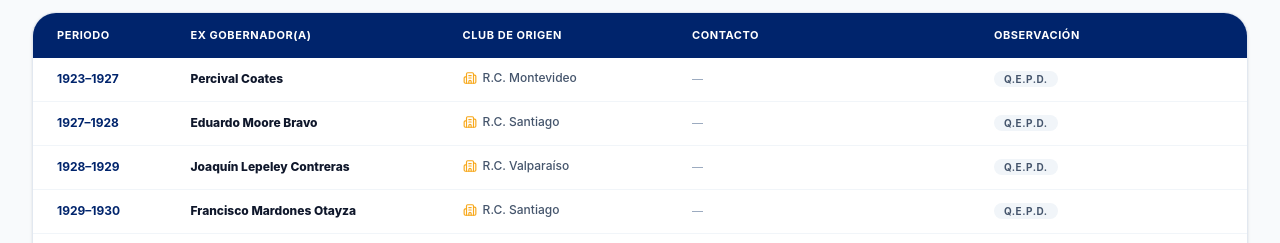
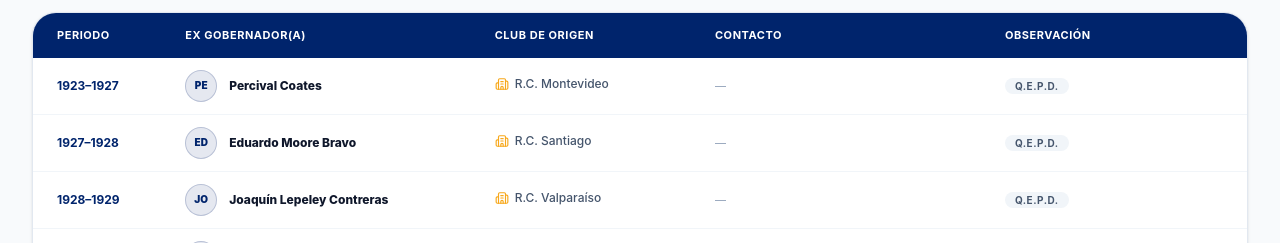
Before and after one commit to secretariadistrito4320-max/distrito-4320, a Next.js app: page /listado-egd-4320 in a window 1280 px wide. Shown: the part 557-800 px from the top of the page. Built offline with nearby package versions, Linux system fonts and the light colour scheme; no server answers.

Commit message:
Update page.tsx

```diff
--- a/app/listado-egd-4320/page.tsx
+++ b/app/listado-egd-4320/page.tsx
@@ -34,6 +34,7 @@ export default function ListadoEgdPage() {
             email: item.email || '',
             status: item.status || item.obs || '',
             obs: item.obs || item.status || '',
+            photoUrl: item.photoUrl || item.imageUrl || '',
           }));
           setEgdList(parsed);
         }
@@ -106,7 +107,7 @@ export default function ListadoEgdPage() {
           />
         </div>
 
-        {/* Tabla Dinámica */}
+        {/* Tabla Dinámica con Soporte de Avatar/Foto */}
         <div className="bg-white rounded-3xl border border-slate-200 shadow-sm overflow-hidden">
           <div className="overflow-x-auto">
             <table className="w-full text-left border-collapse">
@@ -128,7 +129,20 @@ export default function ListadoEgdPage() {
                         {item.period}
                       </td>
                       <td className="py-3 px-4 sm:px-6 font-extrabold text-slate-900">
-                        {item.name}
+                        <div className="flex items-center gap-3">
+                          {item.photoUrl ? (
+                            <img
+                              src={item.photoUrl}
+                              alt={item.name}
+                              className="w-8 h-8 rounded-full object-cover border border-slate-200 shadow-sm shrink-0"
+                            />
+                          ) : (
+                            <div className="w-8 h-8 rounded-full bg-[#00246C]/10 text-[#00246C] font-black text-[10px] flex items-center justify-center shrink-0 border border-[#00246C]/20">
+                              {item.name.slice(0, 2).toUpperCase()}
+                            </div>
+                          )}
+                          <span>{item.name}</span>
+                        </div>
                       </td>
                       <td className="py-3 px-4 sm:px-6 font-medium text-slate-600 whitespace-nowrap">
                         <span className="inline-flex items-center gap-1.5">
```
